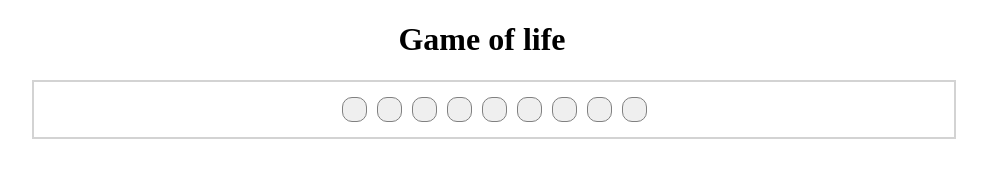
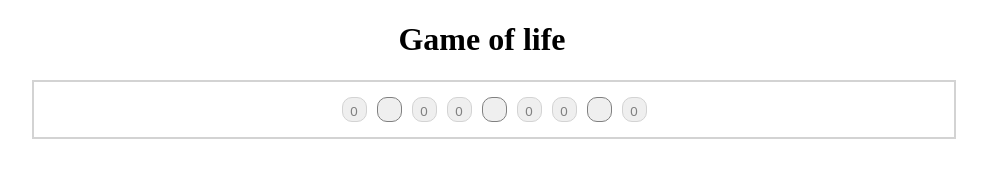
Before and after one commit to Paveldub/webpack-from-scratch, a React app: page / in a window 1280 px wide. Shown: the top 189 px of the page, without its empty margins (158-1145 px from the left). Built offline with nearby package versions, Linux system fonts and the light colour scheme.

Commit message:
field children

```diff
--- a/src/Components/Field/Field.tsx
+++ b/src/Components/Field/Field.tsx
@@ -10,10 +10,10 @@ interface FieldProps {
 export const FieldComponent: FC<FieldProps> = ({ field, onClick }) => (
   <FieldStyle>
     {field.map((row, y) => [
-      ...row.map((filled: string, x) => (
+      ...row.map((children: string, x) => (
         <CellComponent
           key={`${x}_${y}`}
-          filled={filled}
+          children={children}
           x={x}
           y={y}
           onClick={onClick}
```
Also changed, not shown: src/index.tsx (indentation only), 1 other file (tests, documents, lock files or other folders).
